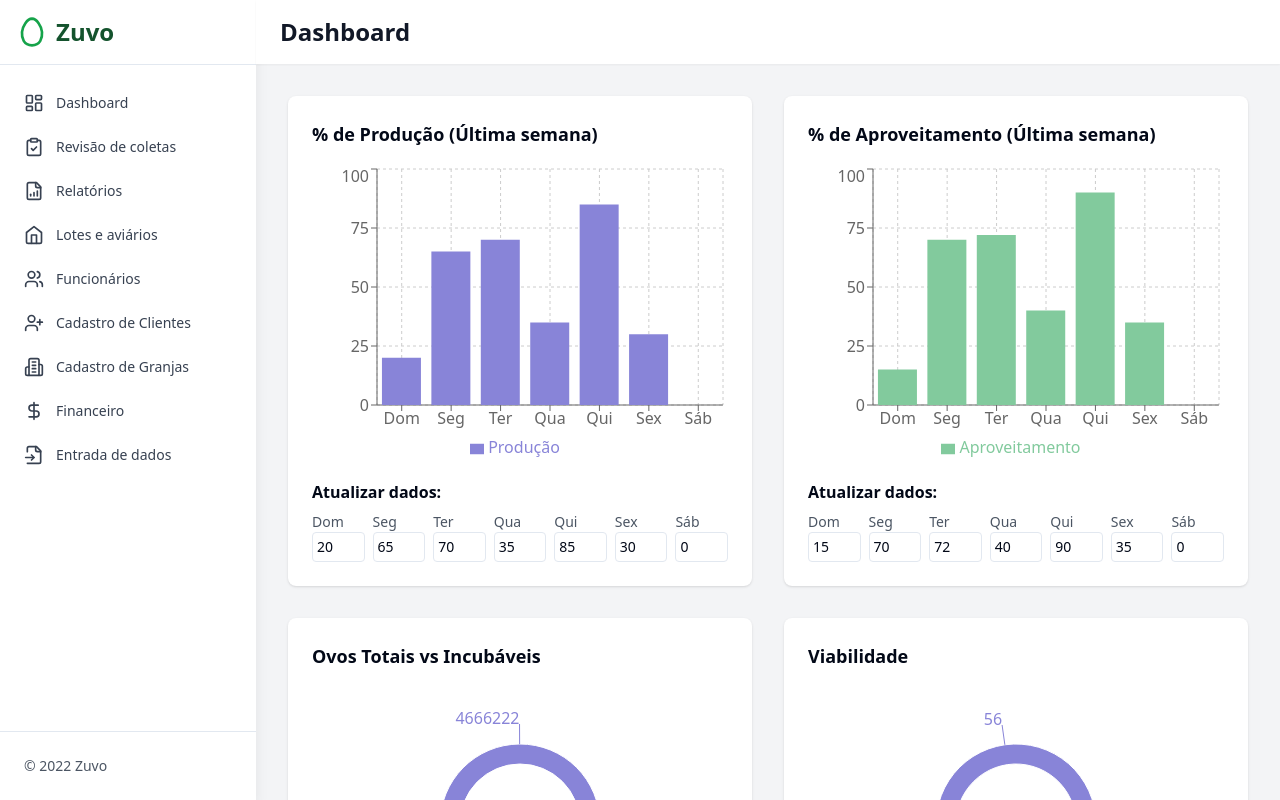
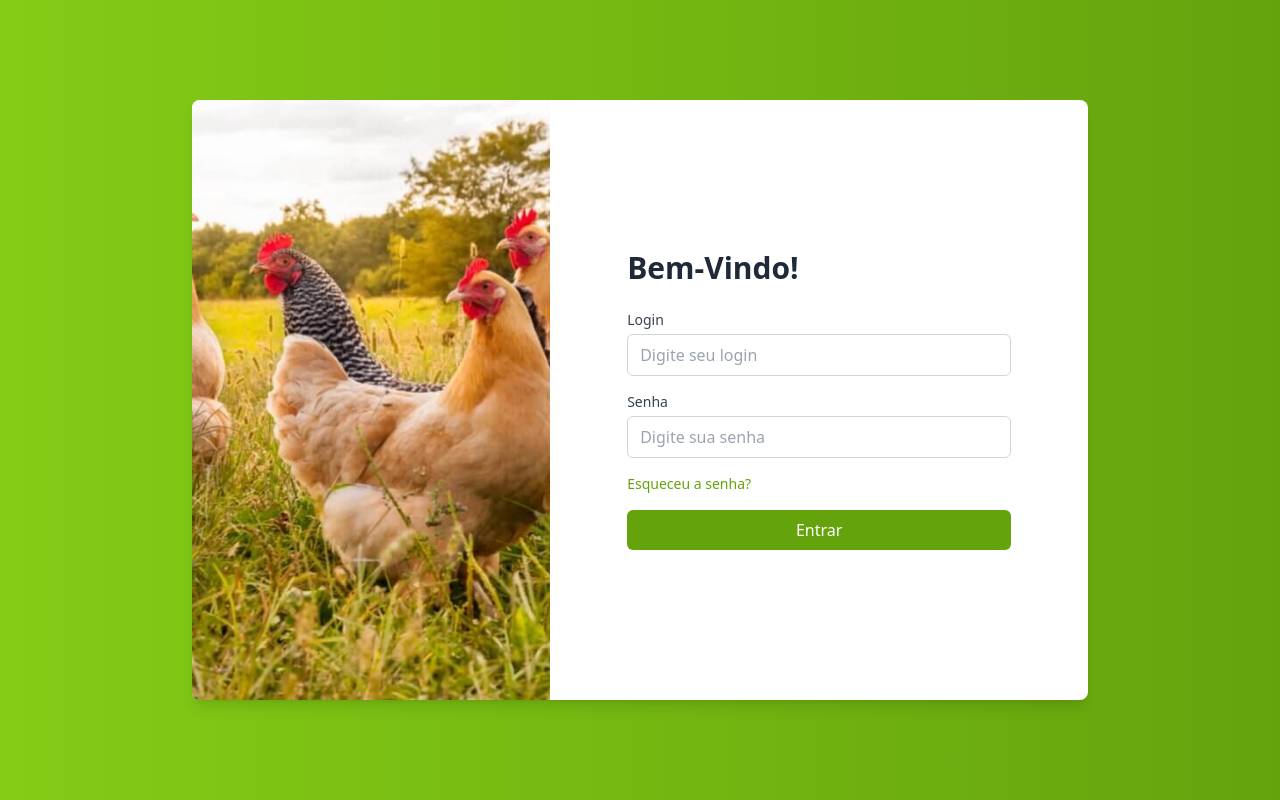
Before and after one commit to AviApp-org/FrontDesktop, a React (Vite) app in the folder project/: page /login in a window 1280 px wide. Before the commit this address led to /dashboard. Shown: the top 800 px of the page. Built offline with nearby package versions, Linux system fonts and the light colour scheme.

Commit message:
feat: adding authContext

```diff
--- a/project/src/App.tsx
+++ b/project/src/App.tsx
@@ -1,14 +1,22 @@
 import React from 'react';
+import { Routes, Route } from 'react-router-dom';
 import { AppRoutes } from './routes';
 import { FarmProvider } from './contexts/FarmContext';
+import { AuthProvider } from './contexts/AuthContext';
+import LoginTemplate from './templates/Login';
 
 const App: React.FC = () => {
-  return(
-  <FarmProvider>
-    <AppRoutes />;
-  </FarmProvider>
-  )
-  };
+  return (
+    <AuthProvider>
+      <FarmProvider>
+        <Routes>
+          <Route path="/login" element={<LoginTemplate />} />
+          <Route path="/*" element={<AppRoutes />} />
+        </Routes>
+      </FarmProvider>
+    </AuthProvider>
+  );
+};
 
 export default App;
 
--- a/project/src/components/ProtectedRoute.tsx
+++ b/project/src/components/ProtectedRoute.tsx
@@ -1,6 +1,8 @@
 import React from 'react';
 import { Navigate, useLocation } from 'react-router-dom';
 import { RoutePermissions, UserRole } from '../@types/auth';
+import { useAuthContext } from '../contexts/AuthContext';
+import { CircularProgress, Box } from '@mui/material';
 import Layout from './Layout';
 
 interface ProtectedRouteProps {
@@ -9,16 +11,16 @@ interface ProtectedRouteProps {
 
 const ProtectedRoute: React.FC<ProtectedRouteProps> = ({ children }) => {
   const location = useLocation();
+  const { isAuthenticated, user, loading } = useAuthContext();
 
-  // TODO: Obter usuário do contexto de autenticação
-  const user = {
-    id: 1,
-    name: 'Admin',
-    email: 'admin@example.com',
-    role: UserRole.ADMIN
-  };
-
-  const isAuthenticated = true; // TODO: Implementar lógica real de autenticação
+  // Mostra loading enquanto verifica autenticação
+  if (loading) {
+    return (
+      <Box display="flex" justifyContent="center" alignItems="center" minHeight="100vh">
+        <CircularProgress />
+      </Box>
+    );
+  }
 
   if (!isAuthenticated) {
     return <Navigate to="/login" state={{ from: location }} replace />;
@@ -27,7 +29,7 @@ const ProtectedRoute: React.FC<ProtectedRouteProps> = ({ children }) => {
   // Verifica se a rota atual requer permissões específicas
   const requiredRoles = RoutePermissions[location.pathname as keyof typeof RoutePermissions];
 
-  if (requiredRoles && !requiredRoles.includes(user.role)) {
+  if (requiredRoles && user?.userRole && !requiredRoles.includes(user.userRole as any)) {
     // Redireciona para a página inicial se o usuário não tem permissão
     return <Navigate to="/" replace />;
   }
--- a/project/src/contexts/AuthContext.tsx
+++ b/project/src/contexts/AuthContext.tsx
@@ -1,63 +1,157 @@
-// import React, { createContext, useContext, useState, ReactNode } from 'react';
-// import api from '../services/api';
+import React, { createContext, useContext, useState, useEffect, ReactNode } from 'react';
+import api from '../config/axios';
+import { API_URL } from '@/config/api';
 
-// interface Farm {
-//   id: string;
-//   name: string;
-//   code: string;
-// }
 
-// interface AuthContextData {
-//   signed: boolean;
-//   farm: Farm | null;
-//   loading: boolean;
-//   signIn(credentials: { farmCode: string; password: string }): Promise<void>;
-//   signOut(): void;
-// }
+interface LoginCredentials {
+  login: string;
+  password: string;
+}
 
-// interface AuthProviderProps {
-//   children: ReactNode;
-// }
+interface User {
+  clientId: number;
+  clientName: string;
+  login: string;
+  userRole: string;
+}
 
-// const AuthContext = createContext<AuthContextData>({} as AuthContextData);
+interface AuthContextType {
+  isAuthenticated: boolean;
+  user: User | null;
+  token: string | null;
+  login: (credentials: LoginCredentials) => Promise<void>;
+  logout: () => void;
+  loading: boolean;
+}
 
-// export const AuthProvider: React.FC<AuthProviderProps> = ({ children }) => {
-//   const [farm, setFarm] = useState<Farm | null>(null);
-//   const [loading, setLoading] = useState(false);
+const AuthContext = createContext<AuthContextType | undefined>(undefined);
 
-//   async function signIn({ farmCode, password }: { farmCode: string; password: string }) {
-//     try {
-//       setLoading(true);
-//       const response = await api.post('/auth/farm/login', { farmCode, password });
+interface AuthProviderProps {
+  children: ReactNode;
+}
 
-//       setFarm(response.data.farm);
-//       api.defaults.headers.common['Authorization'] = `Bearer ${response.data.token}`;
+export const AuthProvider: React.FC<AuthProviderProps> = ({ children }) => {
+  const [isAuthenticated, setIsAuthenticated] = useState(false);
+  const [user, setUser] = useState<User | null>(null);
+  const [token, setToken] = useState<string | null>(null);
+  const [loading, setLoading] = useState(true);
 
-//       localStorage.setItem('@App:token', response.data.token);
-//       localStorage.setItem('@App:farm', JSON.stringify(response.data.farm));
-//     } finally {
-//       setLoading(false);
-//     }
-//   }
+  // Configurar interceptor para incluir token em todas as requests
+  useEffect(() => {
+    const requestInterceptor = api.interceptors.request.use(
+      (config) => {
+        if (token) {
+          config.headers.Authorization = `Bearer ${token}`;
+        }
+        return config;
+      },
+      (error) => {
+        return Promise.reject(error);
+      }
+    );
 
-//   function signOut() {
-//     setFarm(null);
-//     localStorage.removeItem('@App:token');
-//     localStorage.removeItem('@App:farm');
-//     api.defaults.headers.common['Authorization'] = '';
-//   }
+    const responseInterceptor = api.interceptors.response.use(
+      (response) => response,
+      (error) => {
+        if (error.response?.status === 401) {
+          logout();
+        }
+        return Promise.reject(error);
+      }
+    );
 
-//   return (
-//     <AuthContext.Provider value={{ signed: !!farm, farm, loading, signIn, signOut }}>
-//       {children}
-//     </AuthContext.Provider>
-//   );
-// };
+    return () => {
+      api.interceptors.request.eject(requestInterceptor);
+      api.interceptors.response.eject(responseInterceptor);
+    };
+  }, [token]);
 
-// export function useAuth(): AuthContextData {
-//   const context = useContext(AuthContext);
-//   if (!context) {
-//     throw new Error('useAuth must be used within an AuthProvider');
-//   }
-//   return context;
-// }
+  // Verificar token salvo no localStorage ao inicializar
+  useEffect(() => {
+    const savedToken = localStorage.getItem('auth_token');
+    const savedUser = localStorage.getItem('auth_user');
+
+    if (savedToken && savedUser) {
+      try {
+        setToken(savedToken);
+        setUser(JSON.parse(savedUser));
+        setIsAuthenticated(true);
+      } catch (error) {
+        console.error('Erro ao recuperar dados de autenticação:', error);
+        localStorage.removeItem('auth_token');
+        localStorage.removeItem('auth_user');
+      }
+    }
+    setLoading(false);
+  }, []);
+
+  const login = async (credentials: LoginCredentials): Promise<void> => {
+    try {
+      const response = await api.post(`${API_URL}/auth/login`, credentials);
+
+      const { token: newToken, clientId, clientName, userRole, login } = response.data;
+
+      if (!newToken) {
+        throw new Error('Token não retornado pelo servidor');
+      }
+
+      const userData: User = {
+        clientId,
+        clientName,
+        login,
+        userRole
+      };
+
+      setToken(newToken);
+      setUser(userData);
+      setIsAuthenticated(true);
+
+      // Salvar no localStorage
+      localStorage.setItem('auth_token', newToken);
+      localStorage.setItem('auth_user', JSON.stringify(userData));
+
+    } catch (error: any) {
+      console.error('Erro no login:', error);
+
+      if (error.response?.status === 401) {
+        throw new Error('Credenciais inválidas');
+      } else if (error.response?.status >= 500) {
+        throw new Error('Erro interno do servidor');
+      } else if (error.code === 'NETWORK_ERROR' || !error.response) {
+        throw new Error('Erro de conexão com o servidor');
+      } else {
+        throw new Error(error.response?.data?.message || 'Erro ao fazer login');
+      }
+    }
+  };
+
+  const logout = (): void => {
+    setToken(null);
+    setUser(null);
+    setIsAuthenticated(false);
+
+    localStorage.removeItem('auth_token');
+    localStorage.removeItem('auth_user');
+  };
+
+  const value: AuthContextType = {
+    isAuthenticated,
+    user,
+    token,
+    login,
+    logout,
+    loading,
+  };
+
+  return <AuthContext.Provider value={value}>{children}</AuthContext.Provider>;
+};
+
+export const useAuthContext = (): AuthContextType => {
+  const context = useContext(AuthContext);
+  if (context === undefined) {
+    throw new Error('useAuthContext deve ser usado dentro de um AuthProvider');
+  }
+  return context;
+};
+
+export default AuthContext;
--- /dev/null
+++ b/project/src/hooks/useAuth.ts
@@ -0,0 +1,13 @@
+import { useAuthContext } from '../contexts/AuthContext';
+
+export const useAuth = () => {
+  const context = useAuthContext();
+
+  if (!context) {
+    throw new Error('useAuth deve ser usado dentro de um AuthProvider');
+  }
+
+  return context;
+};
+
+export default useAuth;
--- /dev/null
+++ b/project/src/templates/Login/index.tsx
@@ -0,0 +1,133 @@
+import React, { useState } from 'react';
+import { useAuthContext } from '../../contexts/AuthContext';
+import { Navigate, useLocation } from 'react-router-dom';
+import { Alert, CircularProgress } from '@mui/material';
+
+export default function LoginTemplate() {
+    const [formData, setFormData] = useState({
+        login: '',
+        password: ''
+    });
+    const [error, setError] = useState<string>('');
+    const [isSubmitting, setIsSubmitting] = useState(false);
+
+    const { login, isAuthenticated } = useAuthContext();
+    const location = useLocation();
+
+    if (isAuthenticated) {
+        const from = location.state?.from?.pathname || '/dashboard';
+        return <Navigate to={from} replace />;
+    }
+
+    const handleInputChange = (e: React.ChangeEvent<HTMLInputElement>) => {
+        const { name, value } = e.target;
+        setFormData(prev => ({
+            ...prev,
+            [name]: value
+        }));
+        if (error) setError('');
+    };
+
+    const handleSubmit = async (e: React.FormEvent) => {
+        e.preventDefault();
+
+        if (!formData.login || !formData.password) {
+            setError('Por favor, preencha todos os campos');
+            return;
+        }
+
+        setIsSubmitting(true);
+        setError('');
+
+        try {
+            await login({
+                login: formData.login,
+                password: formData.password
+            });
+        } catch (err) {
+            setError(err instanceof Error ? err.message : 'Erro ao fazer login');
+        } finally {
+            setIsSubmitting(false);
+        }
+    };
+
+    return (
+        <main className="flex items-center justify-center min-h-screen bg-gradient-to-r from-lime-500 to-lime-600">
+            <section className="bg-white rounded-lg shadow-lg overflow-hidden w-full max-w-4xl h-[600px] flex">
+                <div className="w-2/5 bg-gradient-to-br from-lime-400 to-lime-600 flex items-center justify-center relative">
+                    <img
+                        src="../../public/login-img.jpg"
+                        alt="Login illustration"
+                        className="w-full h-full object-cover"
+                    />
+                </div>
+
+                <div className="w-3/5 p-8 flex flex-col justify-center">
+                    <div className="max-w-sm mx-auto w-full">
+                        <h1 className="text-3xl font-bold mb-6 text-left text-gray-800">Bem-Vindo!</h1>
+
+                        {error && (
+                            <Alert severity="error" className="mb-4">
+                                {error}
+                            </Alert>
+                        )}
+
+                        <form className="space-y-4" onSubmit={handleSubmit}>
+                            <div>
+                                <label htmlFor="login" className="block text-sm font-medium text-gray-700 mb-1">
+                                    Login
+                                </label>
+                                <input
+                                    type="text"
+                                    id="login"
+                                    name="login"
+                                    value={formData.login}
+                                    onChange={handleInputChange}
+                                    className="w-full px-3 py-2 border border-gray-300 rounded-md focus:outline-none focus:ring-2 focus:ring-lime-500 focus:border-transparent"
+                                    placeholder="Digite seu login"
+                                    disabled={isSubmitting}
+                                />
+                            </div>
+
+                            <div>
+                                <label htmlFor="password" className="block text-sm font-medium text-gray-700 mb-1">
+                                    Senha
+                                </label>
+                                <input
+                                    type="password"
+                                    id="password"
+                                    name="password"
+                                    value={formData.password}
+                                    onChange={handleInputChange}
+                                    className="w-full px-3 py-2 border border-gray-300 rounded-md focus:outline-none focus:ring-2 focus:ring-lime-500 focus:border-transparent"
+                                    placeholder="Digite sua senha"
+                                    disabled={isSubmitting}
+                                />
+                            </div>
+
+                            <div className="flex items-center justify-between">
+                                <a href="#" className="text-sm text-lime-600 hover:text-lime-500">
+                                    Esqueceu a senha?
+                                </a>
+                            </div>
+                            <button
+                                type="submit"
+                                disabled={isSubmitting}
+                                className="w-full bg-lime-600 text-white py-2 px-4 rounded-md hover:bg-lime-700 focus:outline-none focus:ring-2 focus:ring-lime-500 focus:ring-offset-2 transition duration-200 disabled:opacity-50 disabled:cursor-not-allowed flex items-center justify-center"
+                            >
+                                {isSubmitting ? (
+                                    <>
+                                        <CircularProgress size={20} className="mr-2" />
+                                        Entrando...
+                                    </>
+                                ) : (
+                                    'Entrar'
+                                )}
+                            </button>
+                        </form>
+                    </div>
+                </div>
+            </section>
+        </main>
+    );
+}
```
Also changed, not shown: project/public/login-img.jpg (added).
